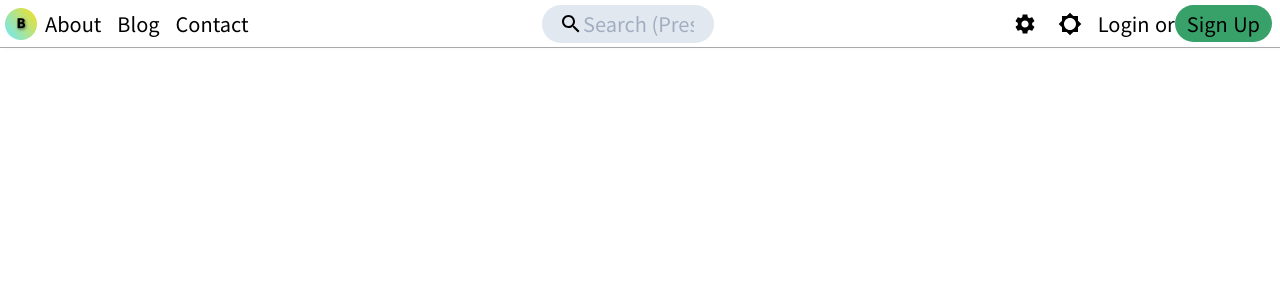
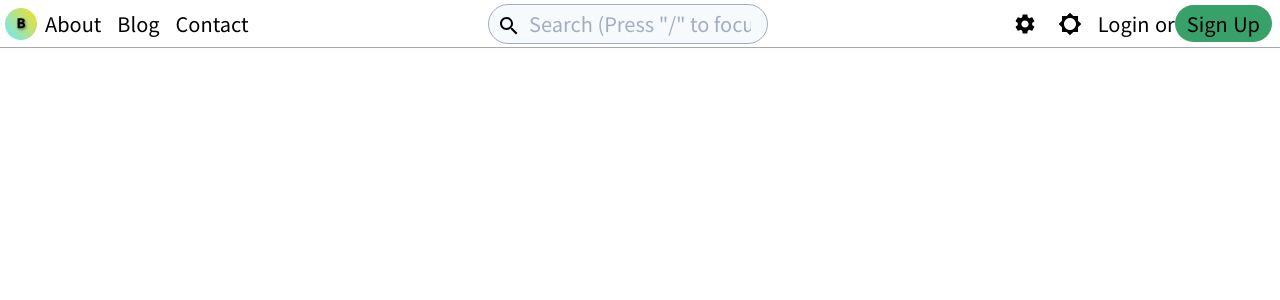
Before and after one commit to LeoLYW12138/DarkB-website, a Nuxt app: page / in a window 1280 px wide. Shown: the top 300 px of the page. Built offline with nearby package versions, Linux system fonts and the light colour scheme.

Commit message:
updated searchBar with keyup focus

```diff
--- a/components/searchBar.vue
+++ b/components/searchBar.vue
@@ -1,24 +1,43 @@
 <template>
   <div>
-    <form class="flex align-center flex-1 bg-gray-300 rounded-full p-1 lg:pr-5 lg:pl-3">
-      <img class="inline fill-current" src="~/assets/images/icons/search.svg" alt="Search" />
-      <input
-        id="searchBar"
-        class="bg-gray-300"
-        type="text"
-        name="searchBar"
-        size="10"
-        placeholder="Search (Press '/' to focus)"
-      />
-    </form>
+    <search-focus @keyup="focusSearch"></search-focus>
+    <div class="flex flex-grow">
+      <div class="relative">
+        <div class="absolute inset-y-0 left-0 pl-1 pt-1 flex items-center">
+          <img
+            class="fill-current text-gray-500"
+            src="~/assets/images/icons/search.svg"
+            alt="Search"
+          />
+        </div>
+        <input
+          ref="search"
+          type="text"
+          label="Search"
+          placeholder="Search (Press &quot;/&quot; to focus)"
+          class="bg-gray-100 border border-gray-500 rounded-full px-4 pl-10 py-1 outline-none focus:border-blue-500"
+        />
+      </div>
+    </div>
   </div>
 </template>
 
 <script>
-    export default {
+import searchFocus from '@/components/searchFocus.vue';
+export default {
+  components: {
+    'search-focus': searchFocus,
+  },
+  methods: {
+    focusSearch(e) {
+      if (e.key === '/') {
+        this.$refs.search.focus();
+      }
+    }
+  },
+}
+</script>
 
-    }
-</script>
 
 <style scoped>
 </style>
--- /dev/null
+++ b/components/searchFocus.vue
@@ -0,0 +1,17 @@
+<template>
+  <div></div>
+</template>
+
+<script>
+    export default {
+        mounted () {
+          this.handler = event => {
+            this.$emit('keyup', event);
+          };
+          window.addEventListener('keyup', this.handler)
+        },
+        beforeDestroy () {
+          window.removeEventListener('keyup', this.handler);
+        },
+    }
+</script>
```
